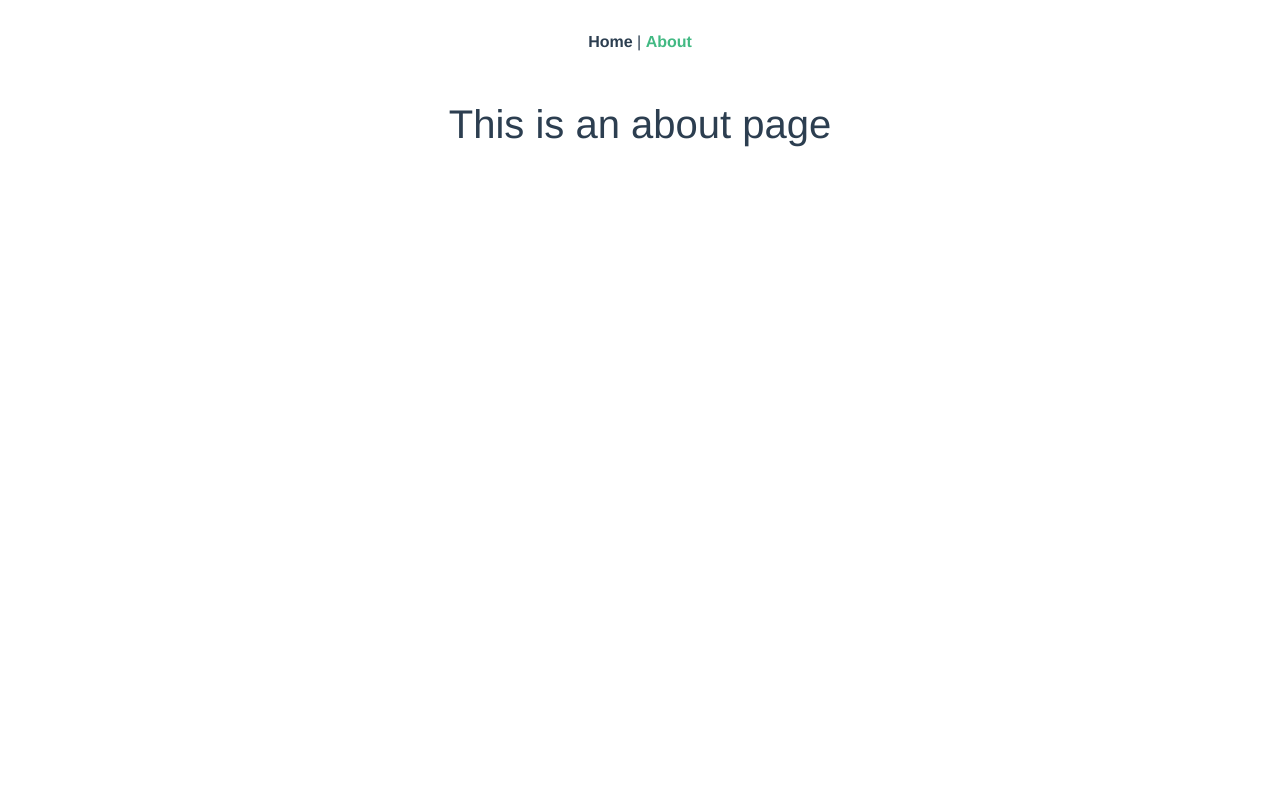
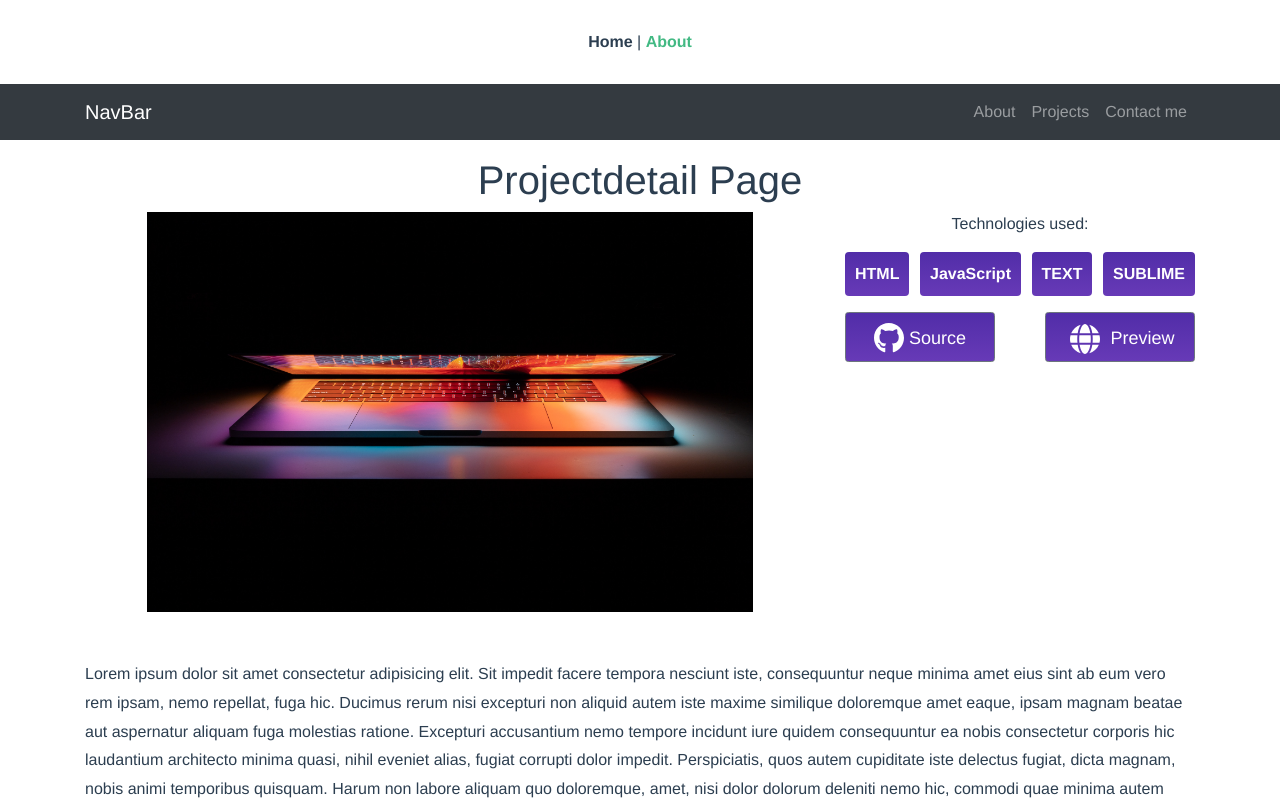
Before and after one commit to DonovanCosta/vue-portfolio-site, a Vue app: page /about in a window 1280 px wide. Shown: the top 800 px of the page. Built offline with nearby package versions, Linux system fonts and the light colour scheme.

Commit message:
- Added project detail component to about view for development and testing - Moved Footer and Navbar components to layout folder. - Removed Footer and Navbar components from home view.

```diff
--- a/src/App.vue
+++ b/src/App.vue
@@ -1,12 +1,27 @@
 <template>
   <div id="app">
-    <div id="nav">
-      <router-link to="/">Home</router-link> |
-      <router-link to="/about">About</router-link>
-    </div>
+    <Navbar />
     <router-view/>
+    <Footer
+        siteName="donovancosta.com"
+    />
   </div>
 </template>
+
+<script>
+
+import Navbar from '@/components/layout/Navbar.vue'
+import Footer from '@/components/layout/Footer.vue'
+
+export default {
+
+    components: {
+        Navbar,
+        Footer
+    }
+}
+
+</script>
 
 <style>
 #app {
--- a/src/components/Navbar.vue
+++ b/src/components/layout/Navbar.vue
@@ -1,5 +1,9 @@
 <template>
     <div>
+        <div id="nav">
+      <router-link to="/">Home</router-link> |
+      <router-link to="/about">About</router-link>
+    </div>
         <b-navbar toggleable="lg" type="dark" variant="dark">
             <b-container>
                 <b-navbar-brand href="#">NavBar</b-navbar-brand>
--- a/src/views/About.vue
+++ b/src/views/About.vue
@@ -1,5 +1,17 @@
 <template>
   <div class="about">
-    <h1>This is an about page</h1>
+   <ProjectDetail />
   </div>
 </template>
+
+<script>
+// @ is an alias to /src
+import ProjectDetail from '@/components/ProjectDetail.vue'
+
+export default {
+  name: 'About',
+  components: {
+    ProjectDetail
+  }
+}
+</script>
--- a/src/views/Home.vue
+++ b/src/views/Home.vue
@@ -1,19 +1,13 @@
 <template>
   <div class="home">
-    <Navbar />
     <CallToAction message="A developer with a thirst for knowledge and ambition to get things done." />
     <About />
     <ProjectList />
-    <Footer
-        siteName="donovancosta.com"
-        />
   </div>
 </template>
 
 <script>
 // @ is an alias to /src
-import Navbar from '@/components/Navbar.vue'
-import Footer from '@/components/Footer.vue'
 import About from '@/components/About.vue'
 import CallToAction from '@/components/CallToAction.vue'
 import ProjectList from '@/components/ProjectList.vue'
@@ -21,8 +15,6 @@ import ProjectList from '@/components/ProjectList.vue'
 export default {
   name: 'Home',
   components: {
-    Navbar,
-    Footer,
     About,
     CallToAction,
     ProjectList
```
Also changed, not shown: src/components/layout/Footer.vue (renamed from src/components/Footer.vue).
